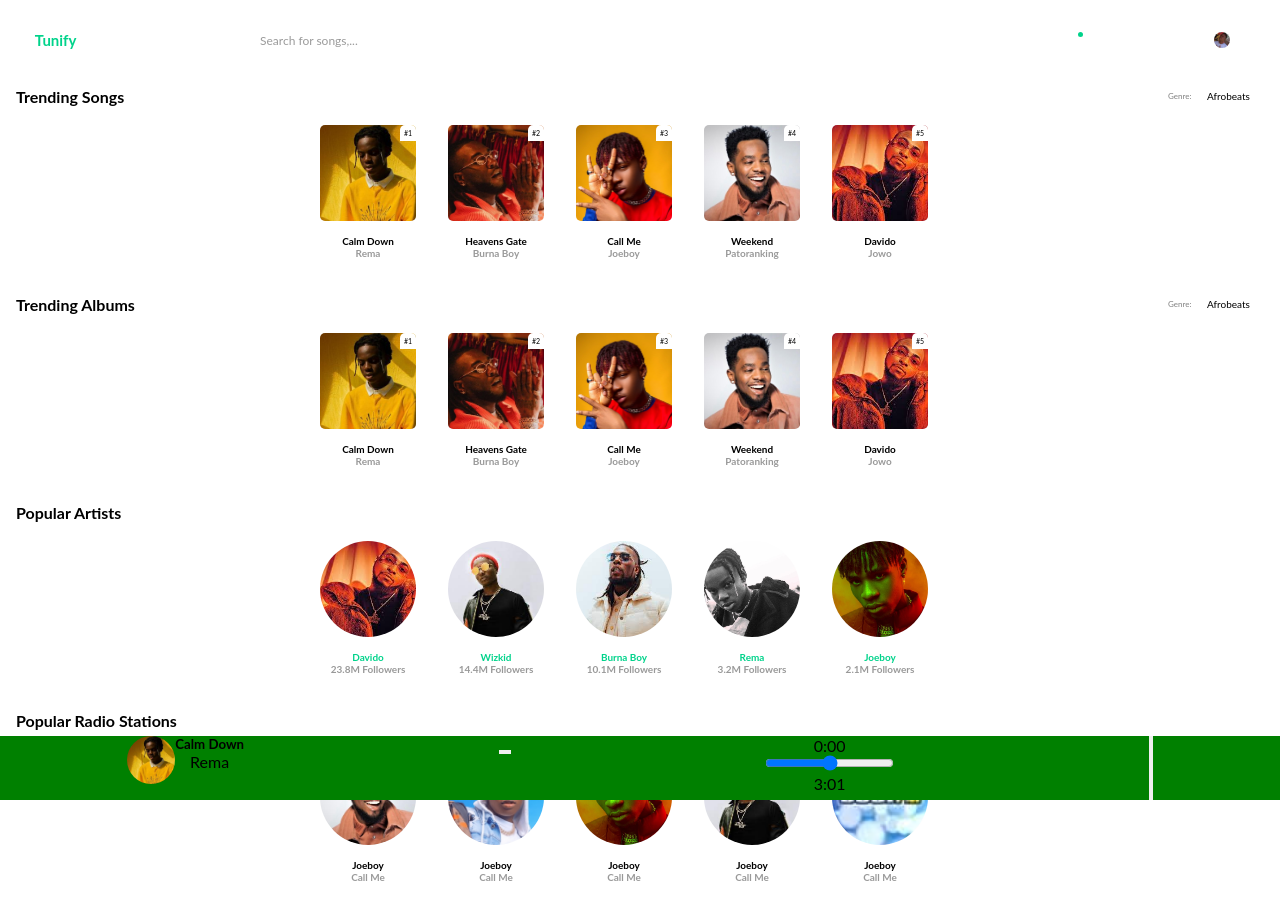
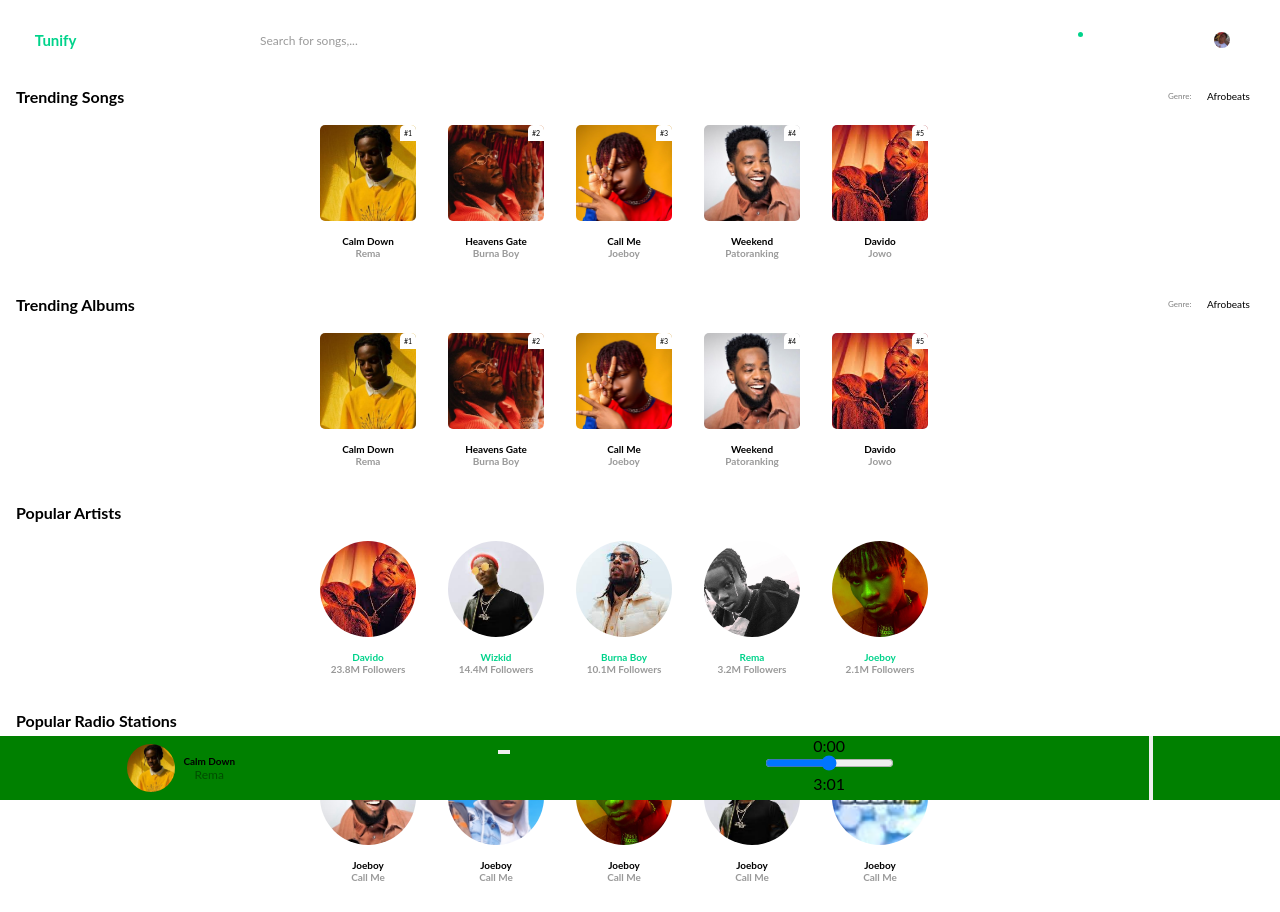
Before and after one commit to alli-Codes/Tunify, a Vue app: page / in a window 1280 px wide. Built offline with nearby package versions, Linux system fonts and the light colour scheme; some icons are missing.

Commit message:
Styling the artist description in the Player component

```diff
--- a/src/components/Player.vue
+++ b/src/components/Player.vue
@@ -52,6 +52,8 @@
 
 	#artist__details{
 		display: flex;
+		justify-content: space-between;
+		align-items: center;
 	}
 
 	#artist__icon{
@@ -67,4 +69,14 @@
 		object-fit: cover;
 	}
 
+	#artist__description{
+		padding: .5rem;
+		font-size: 12px;
+	}
+
+	#artist__description p{
+		color: rgba(0, 0, 0, 0.4);
+		/*font-weight: 500;*/
+	}
+
 </style>
```
